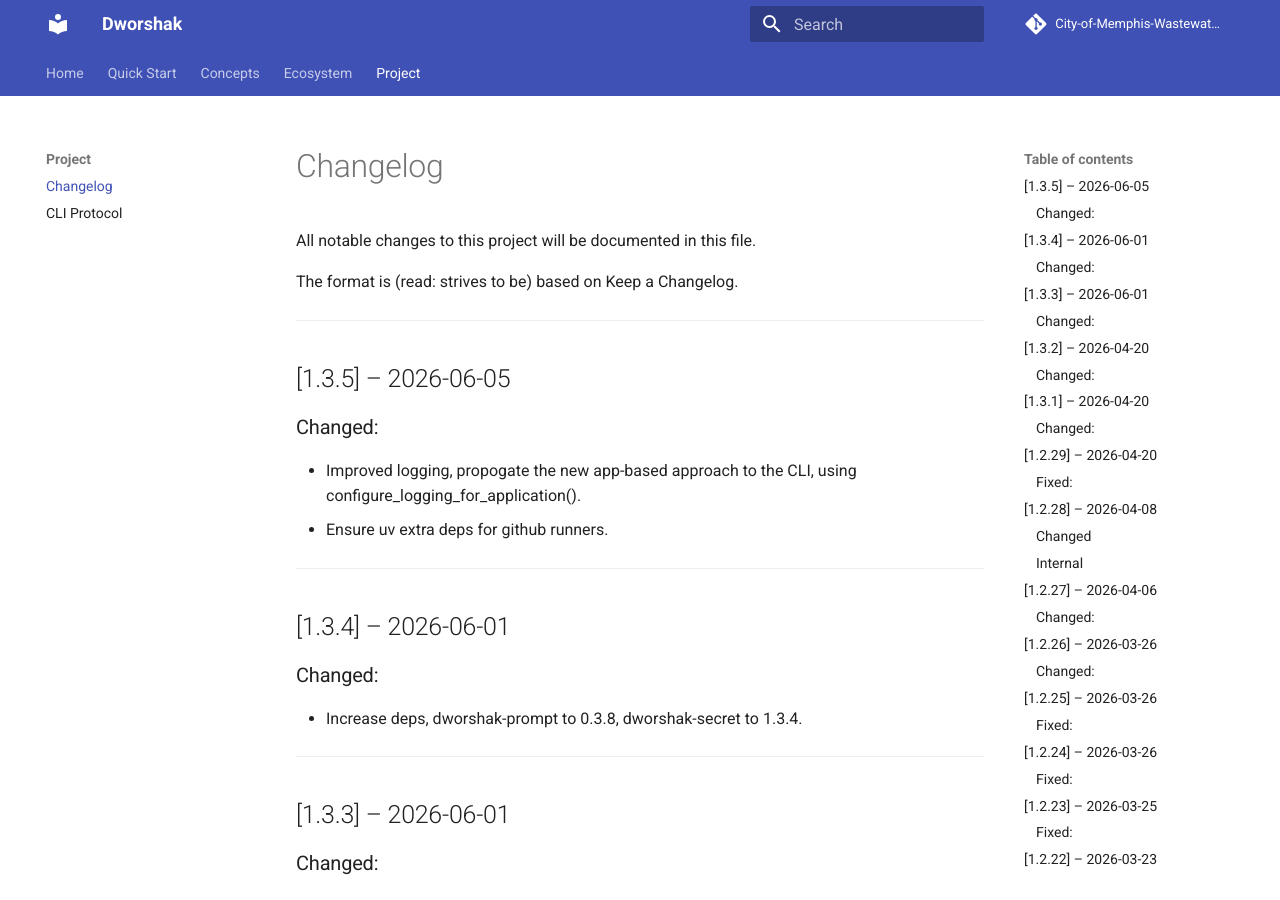
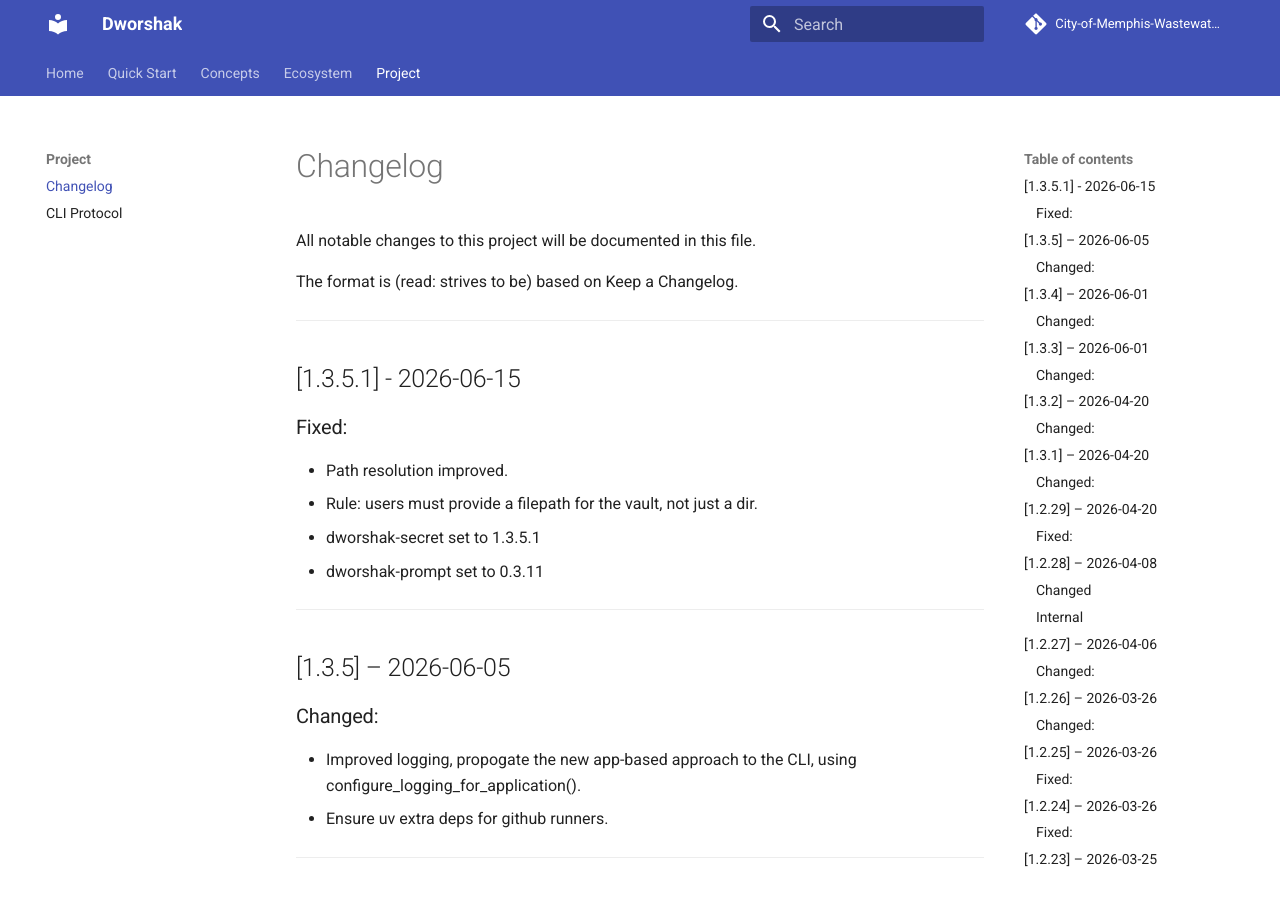
Before and after one commit to City-of-Memphis-Wastewater/dworshak, an MkDocs documentation site: the page built from docs/CHANGELOG.md, in a window 1280 px wide and 900 px high. Built offline with MkDocs 1.6.1 and Material for MkDocs 9.7.7, drawn with Linux system fonts in a browser that asks for light colours; comment, search, counter and statistics services are not loaded.

Commit message:
increase dworshak-secret to 1.3.5.1 and dworshak-prompt to 0.3.11, which have better path resolution. tag 1.3.5.1

```diff
--- a/docs/CHANGELOG.md
+++ b/docs/CHANGELOG.md
@@ -3,6 +3,15 @@
 All notable changes to this project will be documented in this file.
 
 The format is (read: strives to be) based on Keep a Changelog.
+
+---
+
+## [1.3.5.1] - 2026-06-15
+### Fixed:
+- Path resolution improved.
+- Rule: users must provide a filepath for the vault, not just a dir.
+- dworshak-secret set to 1.3.5.1
+- dworshak-prompt set to 0.3.11
 
 ---
 
--- a/pyproject.toml
+++ b/pyproject.toml
@@ -8,8 +8,8 @@
     "pyhabitat>=1.2.7",
     "typer>=0.21.0",
     "rich>=13.0.0",
-    "dworshak-secret[typer]>=1.3.5",
-    "dworshak-prompt[typer]>=0.3.9.1",
+    "dworshak-secret[typer]>=1.3.5.1",
+    "dworshak-prompt[typer]>=0.3.11",
     "dworshak-config[typer]>=0.2.8",
     "dworshak-env[typer]>=0.1.8",
     "typer-helptree==0.2.10.2",
```
